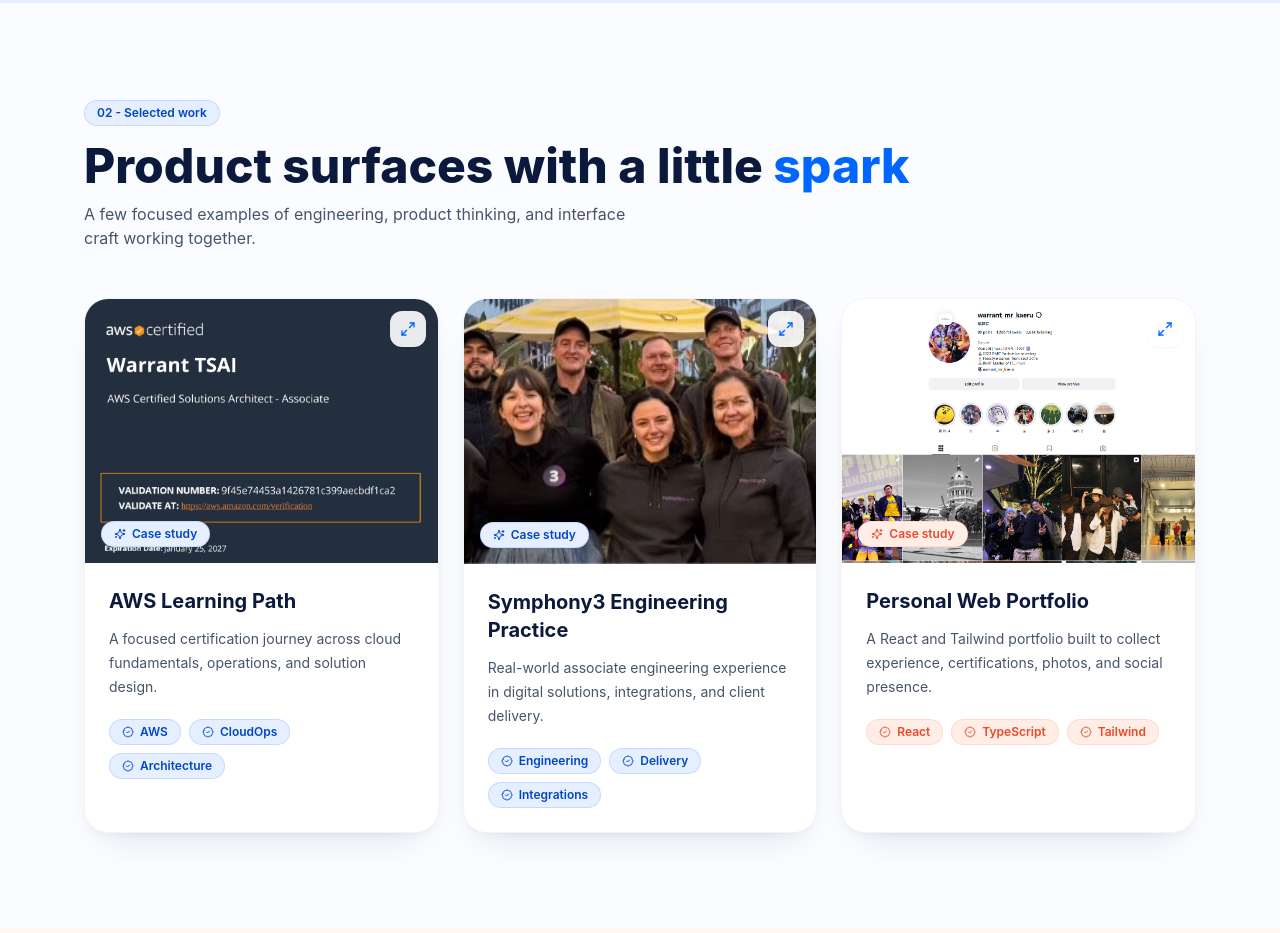
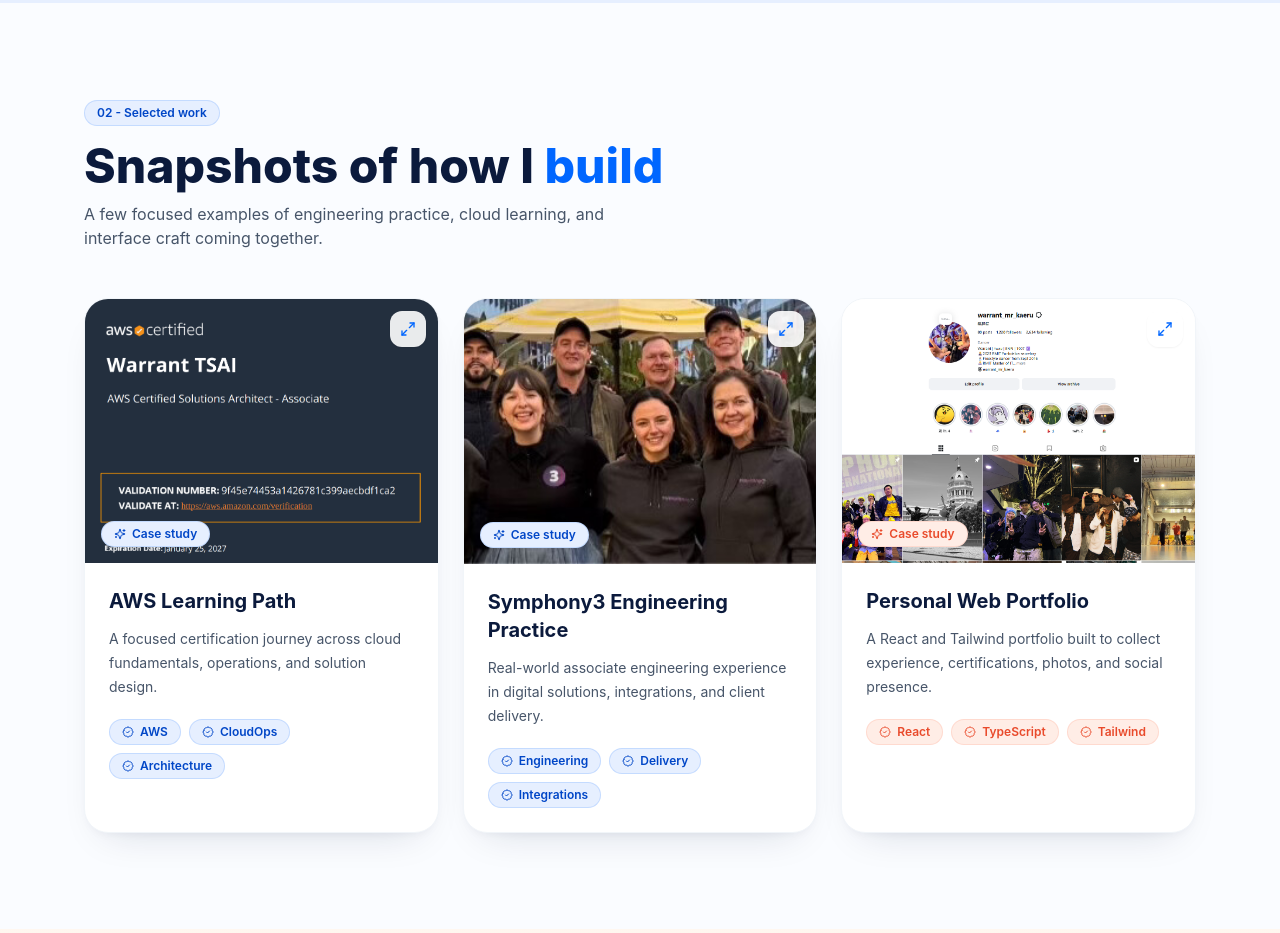
Before and after one commit to warranttsai/portfolio-software-engineer, a React (Vite) app: page / in a window 1280 px wide. Shown: the part 3200-4133 px from the top of the page. Built offline with nearby package versions, Linux system fonts and the light colour scheme.

Commit message:
chore: update the description for 02 - selected work

```diff
--- a/src/App.tsx
+++ b/src/App.tsx
@@ -435,10 +435,10 @@ function App() {
             chip="02 - Selected work"
             title={
               <>
-                Product surfaces with a little <span className="text-ocean">spark</span>
+                Snapshots of how I <span className="text-ocean">build</span>
               </>
             }
-            copy="A few focused examples of engineering, product thinking, and interface craft working together."
+            copy="A few focused examples of engineering practice, cloud learning, and interface craft coming together."
           />
           <ProjectGrid state={projectState} />
         </div>
```
